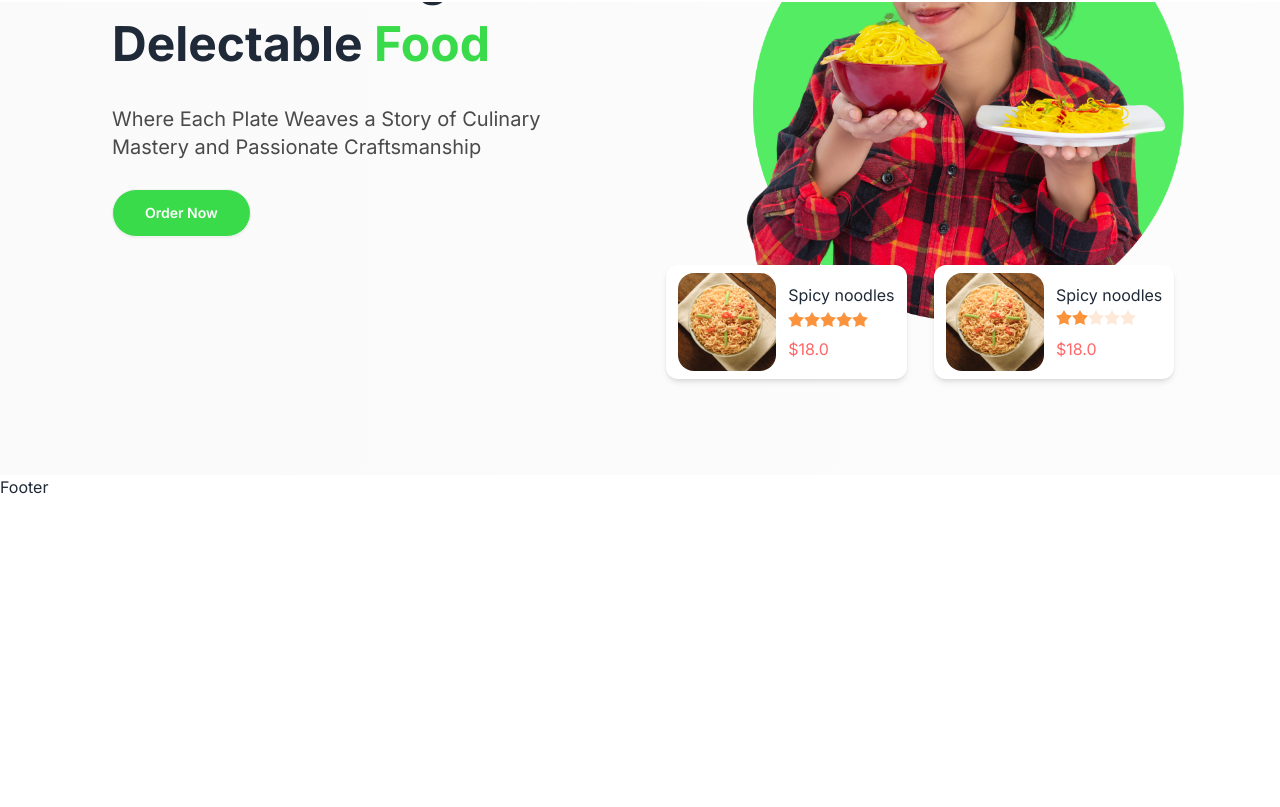
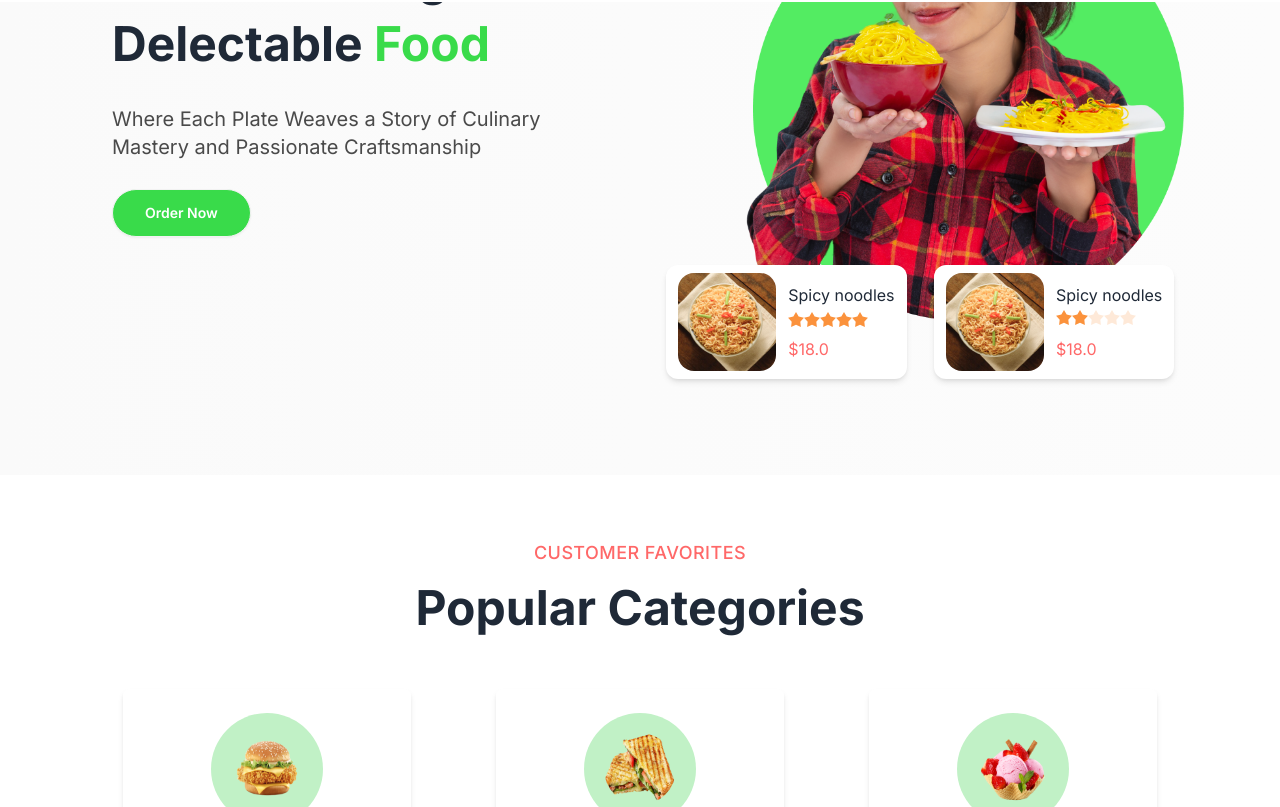
Before and after one commit to merajafnan/quinova_fcom, a React (Vite) app: page / in a window 1280 px wide. Shown: the part 293-1100 px from the top of the page. Before the commit the page ends 800 px from the top, so only its background shows below. Built offline with nearby package versions, Linux system fonts and the light colour scheme.

Commit message:
Categories added

```diff
--- a/src/App.css
+++ b/src/App.css
@@ -11,3 +11,11 @@
 .section-container{
   @apply max-w-full container mx-auto xl:px-24 px-4;
 }
+
+.subtitle{
+  @apply text-red uppercase font-medium tracking-wide text-lg;
+}
+
+.title{
+  @apply text-4xl md:text-5xl font-bold my-2 md:leading-snug leading-snug;
+}
--- a/src/layout/Main.jsx
+++ b/src/layout/Main.jsx
@@ -8,10 +8,6 @@
         <div>
             <Navbar />
             <Outlet />
-
-            <footer>
-                Footer
-            </footer>
         </div>
     )
 }
--- /dev/null
+++ b/src/pages/home/Categories.jsx
@@ -0,0 +1,46 @@
+import React from 'react'
+
+
+const categorieItems = [
+    { id: 1, title: "Main Dish", des: "(86 dishes)", image: "/images/home/category/img1.png" },
+    { id: 2, title: "Break Fast", des: "(12 dishes)", image: "/images/home/category/img2.png" },
+    { id: 3, title: "Dessert", des: "(48 dishes)", image: "/images/home/category/img3.png" },
+    { id: 4, title: "Browse All", des: "(255 dishes)", image: "/images/home/category/img4.png" },
+]
+
+const Categories = () => {
+    return (
+        <div className='section-container py-16'>
+            <div className='text-center'>
+                <p className='subtitle'>
+                    Customer Favorites
+                </p>
+                <h2 className='title'>
+                    Popular Categories
+                </h2>
+            </div>
+
+            {/* Categories Cards */}
+
+            <div className='flex flex-col sm:flex-row flex-wrap gap-8 justify-around items-center mt-12'>
+                {
+                    categorieItems.map((item, i) => (
+                        <div key={i} className='shadow-md rounded-md bg-white py-6 px-5 w-72 mx-auto text-center cursor-pointer hover:-translate-y-4 duration-300 transition-all'>
+                            <div className='flex w-full mx-auto justify-center items-center'>
+                                <img src={item.image} alt=""  className='bg-[#C1F1C6] p-5 rounded-full w-28 h-28'/>
+                            </div>
+                            <div className='mt-5 space-y-1 '>
+                                <h5>{item.title}</h5>
+                                <p>{item.des}</p>
+
+                            </div>
+                        </div>
+                    ))
+                }
+            </div>
+
+        </div>
+    )
+}
+
+export default Categories
--- a/src/pages/home/Home.jsx
+++ b/src/pages/home/Home.jsx
@@ -1,9 +1,14 @@
 import React from 'react'
 import Banner from '../../components/Banner'
+import Categories from './Categories'
 
 const Home = () => {
   return (
-    <Banner></Banner>
+    <div>
+      <Banner></Banner>
+      <Categories></Categories>
+    </div>
+
   )
 }
 
```
